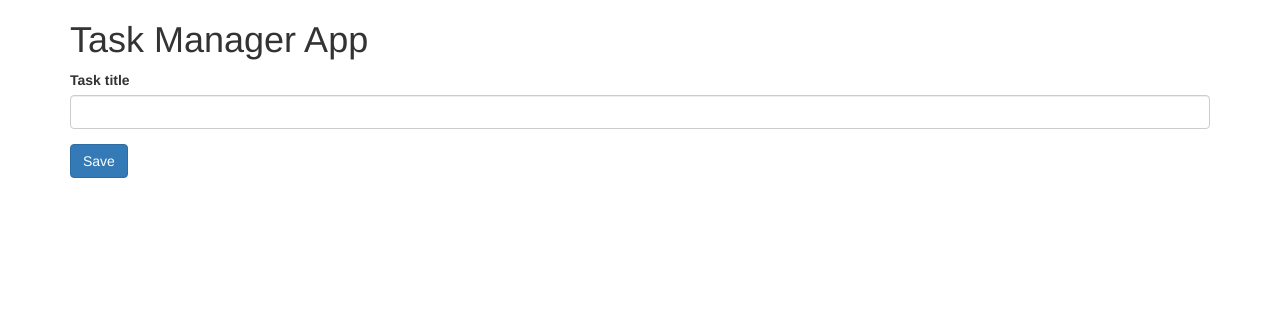
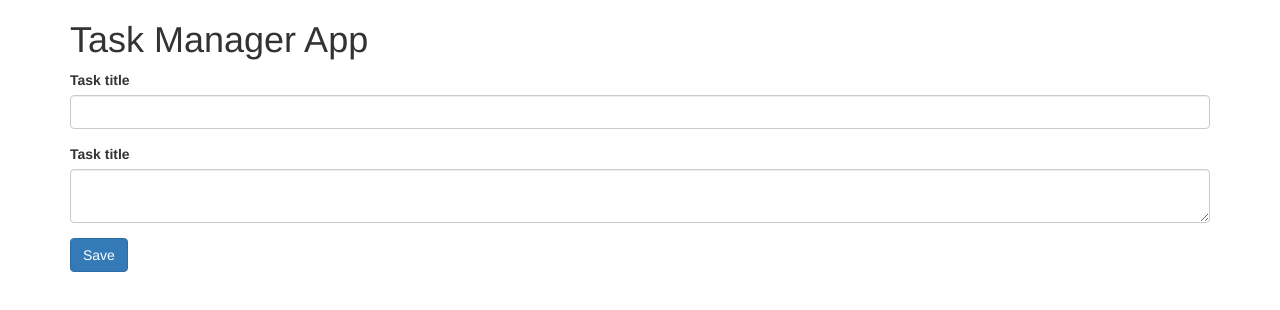
Before and after one commit to kevinthicke/Task-manager-React-Typescript-, a React app: page / in a window 1280 px wide. Shown: the top 310 px of the page. Built offline with nearby package versions, Linux system fonts and the light colour scheme.

Commit message:
Añadido FormControl description

```diff
--- a/src/components/TaskForm.tsx
+++ b/src/components/TaskForm.tsx
@@ -2,7 +2,8 @@ import * as React from 'react';
 import { Button, FormGroup, FormControl, ControlLabel, FormControlProps} from 'react-bootstrap';
 
 interface TaskFormStates {
-    title: string
+    title: string,
+    description: string
 }
 
 export interface ITask {
@@ -13,12 +14,12 @@ interface TaskFormProps {
     addNewTask: (task: ITask) => void;
 }
 
-
 export default class TaskForm extends React.Component <TaskFormProps, TaskFormStates> {
     constructor(props:TaskFormProps) {
         super(props);
         this.state = {
             title: '',
+            description: ''
         }
 
         this.handleOnChange = this.handleOnChange.bind(this);
@@ -27,26 +28,41 @@ export default class TaskForm extends React.Component <TaskFormProps, TaskFormSt
     handleOnSubmit(event: React.FormEvent<HTMLFormElement>) {
         event.preventDefault();
 
+        /*
         const { title } = this.state;
-        const newTask: ITask = { title: title as string }
+        const newTask: ITask = {
+            title
+        }
 
         this.props.addNewTask(newTask);
+        */
     }
 
     handleOnChange(event: React.FormEvent<FormControl>) {
-        const { value } = event.target as HTMLInputElement;
+        const { value, name } = event.target as HTMLInputElement;
+        if (name==='title') {
+            this.setState({ title: value })
+        } else if (name==='description') {
+            this.setState({ description: value })
+        }
 
-        this.setState({
-            title: value
-        })
     }
 
     render() {
+        console.log(this.state);
         return (
             <form onSubmit={(event) => this.handleOnSubmit(event)}>
                 <FormGroup>
                     <ControlLabel>Task title</ControlLabel>
-                    <FormControl type="text" label="Task title" onChange={this.handleOnChange}/>
+                    <FormControl type="text"
+                                 name="title"
+                                 onChange={this.handleOnChange}/>
+                </FormGroup>
+                <FormGroup>
+                    <ControlLabel>Task title</ControlLabel>
+                    <FormControl componentClass="textarea"
+                                 name="description"
+                                 onChange={this.handleOnChange}/>
                 </FormGroup>
                 <Button type="submit" bsStyle="primary">Save</Button>
             </form>
```
